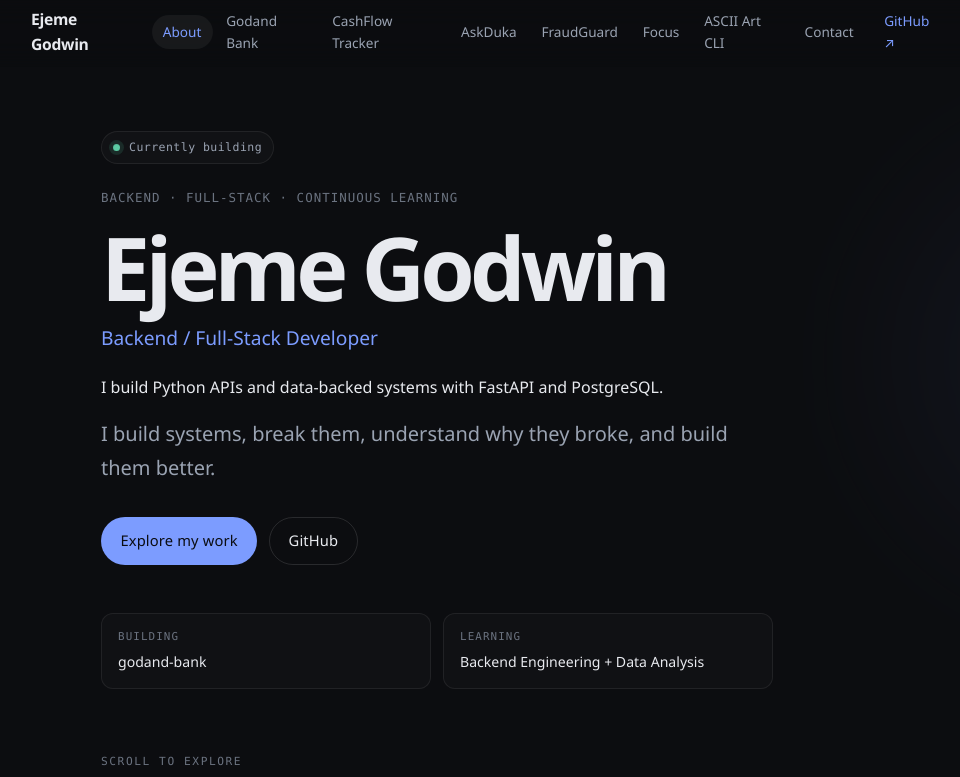
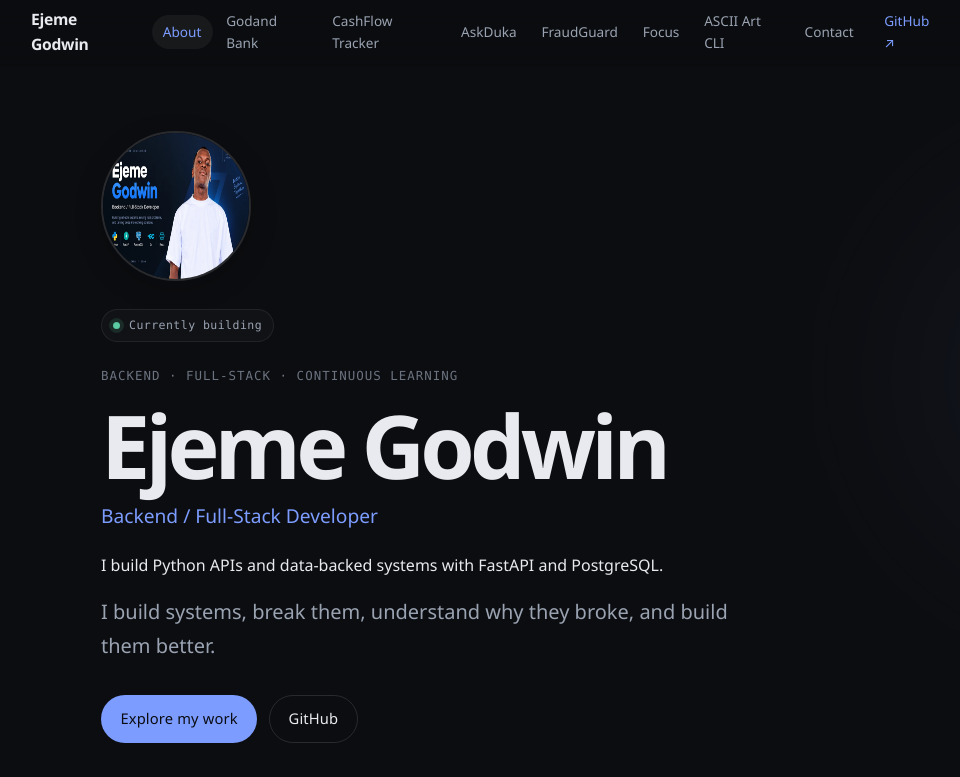
Before and after one commit to ejemegodwin/my-project-portfolio, a React (Vite) app: page / in a window 1280 px wide. Shown: the top 777 px of the page, without its empty margins (149-1109 px from the left). Built offline with nearby package versions, Linux system fonts and the light colour scheme; no server answers.

Commit message:
Uncomment hero portrait and import photo
Uncommented the hero portrait section and imported the photo.

```diff
--- a/src/components/Hero.jsx
+++ b/src/components/Hero.jsx
@@ -1,19 +1,19 @@
 import { site } from '../data/projects'
 import { useInView } from '../hooks/useInView'
-// import godwinPhoto from '../assets/godwin-optimized.webp'
+import godwinPhoto from '../assets/godwin-optimized.webp'
 export default function Hero() {
   const [ref, inView] = useInView({ threshold: 0.1 })
 
   return (
     <section id="top" className="hero" ref={ref}>
       <div className={`hero__inner reveal ${inView ? 'in-view' : ''}`}>
-        {/* <div className="hero__portrait">
+        <div className="hero__portrait">
           <img
             src={godwinPhoto}
             alt="Godwin Ejeme, Backend and Full-Stack Developer"
             className="hero__portrait-image"
           />
-        </div> */}
+        </div>
         <div className="hero__status">
           <span className="hero__status-dot" />
           <span>Currently building</span>
```
